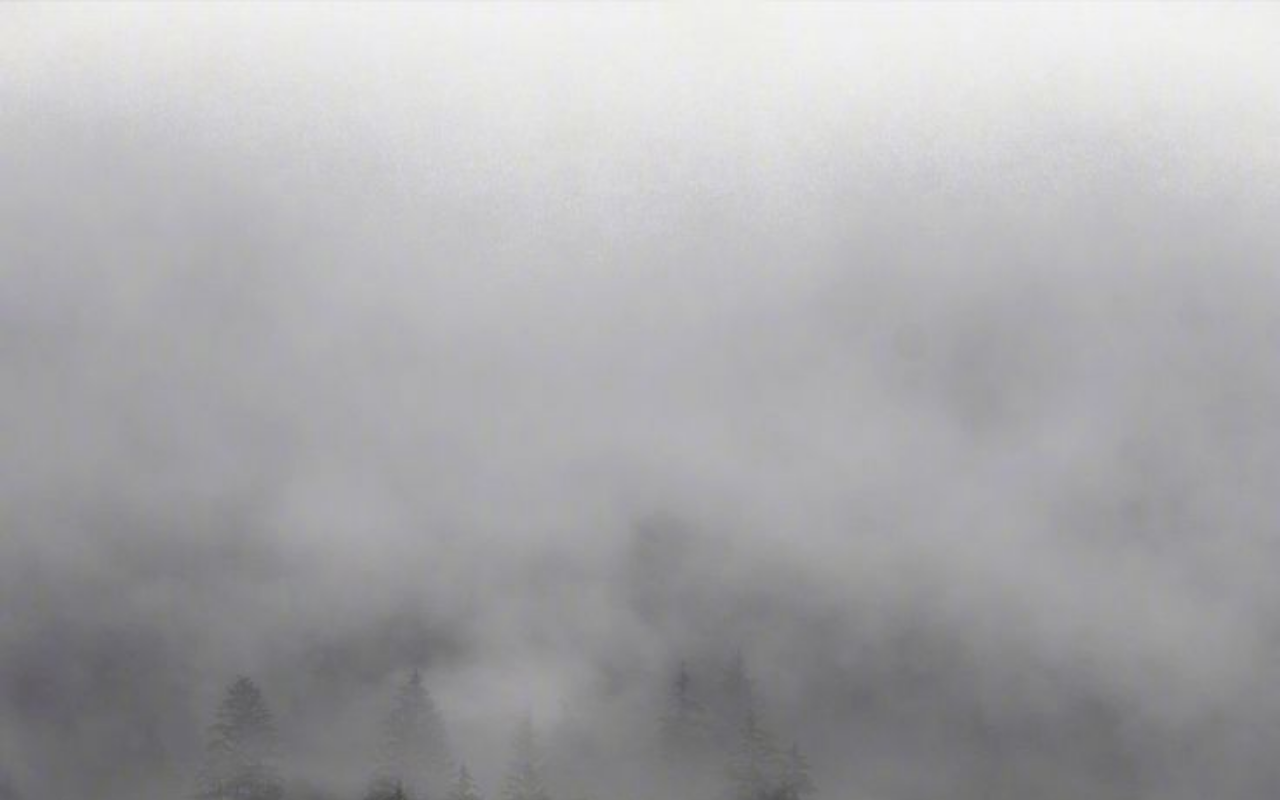
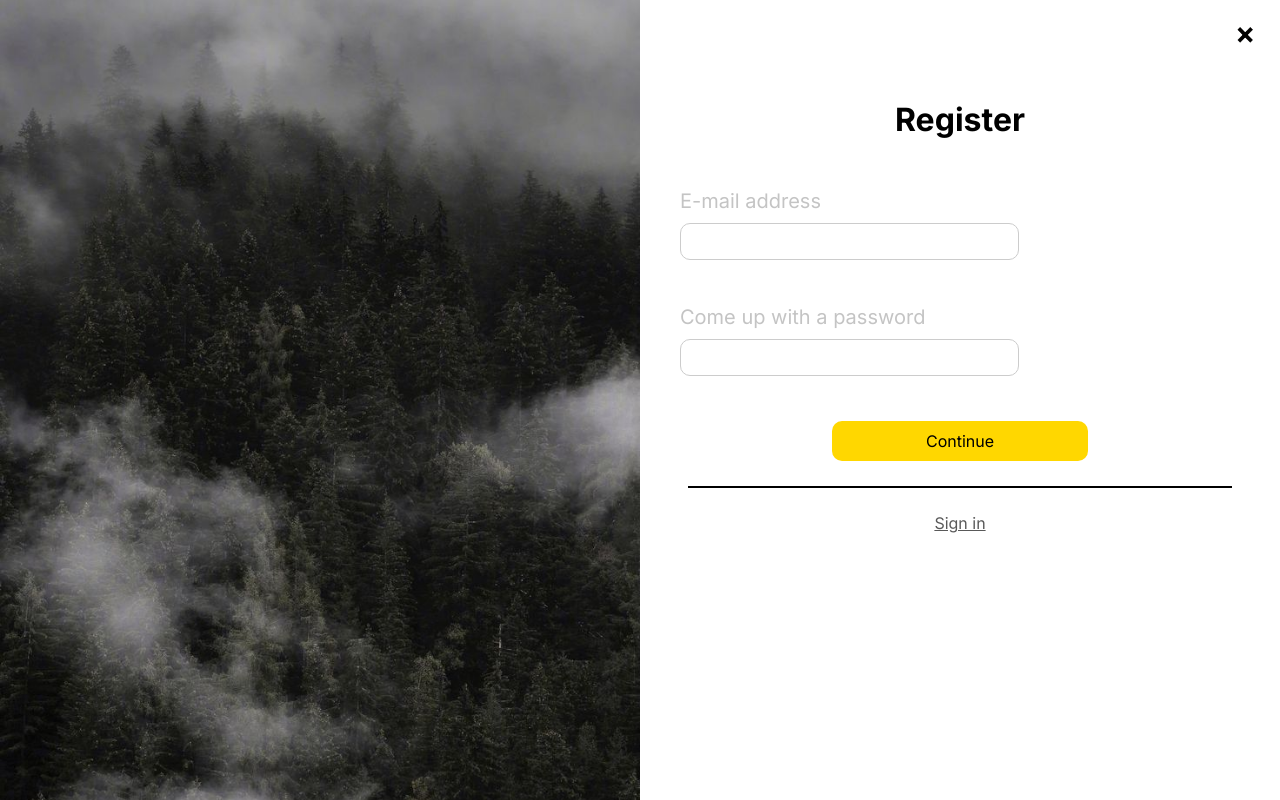
Before and after one commit to Nazar-Sh1/online-marketplace, a PHP site: page /index.register.menu.html in a window 1280 px wide. Run offline with PHP 8.4, Linux system fonts and the light colour scheme; some libraries are stand-ins or nearby versions.

Commit message:
adding login and register menu

```diff
--- a/css/global.header-nav.css
+++ b/css/global.header-nav.css
@@ -83,3 +115,62 @@
 .nav__link {
   color: #131913;
 }
+
+.login-modal {
+  display: none; /* Сховане за замовчуванням */
+  position: fixed;
+  top: 0;
+  left: 0;
+  width: 100%;
+  height: 100%;
+  background-color: rgba(0, 0, 0, 0.5); /* Темний фон позаду */
+  justify-content: center;
+  align-items: center;
+  z-index: 1000;
+}
+
+.login-modal__content {
+  background: #fff;
+  padding: 20px;
+  width: 90%;
+  max-width: 500px; /* Зменшений розмір */
+  border-radius: 10px;
+  position: relative;
+  box-shadow: 0 4px 8px rgba(0, 0, 0, 0.2);
+}
+
+.login-modal__close {
+  position: absolute;
+  top: 10px;
+  right: 10px;
+  font-size: 24px;
+  cursor: pointer;
+}
+
+.login__heading {
+  text-align: center;
+  margin-bottom: 20px;
+}
+
+/* Вхідні поля */
+input[type="email"],
+input[type="password"] {
+  width: 100%;
+  padding: 10px;
+  margin-top: 5px;
+  margin-bottom: 15px;
+  border: 1px solid #ccc;
+  border-radius: 5px;
+}
+
+.login__button {
+  width: 100%;
+  padding: 10px;
+  background-color: #ffd700;
+  color: black;
+  border: none;
+  border-radius: 5px;
+  font-size: 16px;
+  cursor: pointer;
+  text-align: center;
+}
--- a/css/index.login.register.css
+++ b/css/index.login.register.css
@@ -21,83 +21,91 @@
   flex: 1;
   display: flex;
   flex-direction: column;
-  align-items: center;
-  justify-content: center;
-  padding: 20px;
+  /* padding: 20px; */
+  margin-top: 100px;
+  align-items: center; /* Центрування всіх елементів по горизонталі */
+}
+
+.login__title {
+  width: 100%;
+  text-align: center;
 }
 
 .login__heading {
-  margin-bottom: 20px;
+  margin-bottom: 50px;
 }
 
-.login__field,
-.login__button-wrapper,
-.login__footer-link {
+/* Стилі для полів форми */
+.login__field {
   width: 100%;
-  text-align: center;
-  margin-bottom: 15px;
+  margin-bottom: 10px;
+  margin-left: 80px;
+  display: flex;
+  flex-direction: column;
+  align-items: flex-start;
 }
 
-/* Нові стилі для полів введення */
 .login__label {
   display: flex;
   flex-direction: column;
-  align-items: center; /* Вирівнювання по центру */
-  width: 100%; /* Займає всю ширину */
+  align-items: flex-start;
+  width: 100%;
 }
 
 .login__label-text {
-  margin-bottom: 5px; /* Відступ між текстом і полем введення */
+  margin-bottom: 5px;
+  text-align: left;
+  width: 100%;
+  font-size: 20px;
+  font-weight: 20px;
+  color: #c4c4c4;
 }
 
-.login__field {
-  margin-bottom: 15px; /* Відступ між полями */
-  display: flex; /* Додаємо flex для центрування */
-  flex-direction: column; /* Вертикальне вирівнювання */
-  align-items: center; /* Центрування елементів */
-}
-
-/* Стилі для полів введення */
 input[type="email"],
 input[type="password"] {
-  width: 90%; /* Зробити ширшими (90% від батьківського елемента) */
-  max-width: 500px; /* Максимальна ширина */
-  padding: 10px 100px; /* Внутрішні відступи */
-  border: 1px solid #ccc; /* Сірий контур */
-  border-radius: 10px; /* Закруглені кути */
-  box-sizing: border-box; /* Включає padding і border в загальну ширину */
+  width: 100%;
+  max-width: 700px;
+  padding: 10px 80px;
+  border: 1px solid #ccc;
+  border-radius: 10px;
+  box-sizing: border-box;
 }
 
 input[type="email"]:focus,
 input[type="password"]:focus {
-  border-color: #FFD700; /* Зміна кольору контуру при фокусі */
-  outline: none; /* Прибирає стандартний контур */
+  border-color: #ffd700;
+  outline: none;
 }
 
+/* Центрування кнопок та посилань */
 .login__button-wrapper,
-.login__footer-link {
+.login__footer-link,
+.login__divider {
+  display: flex;
+  justify-content: center; /* Центрування елементів по горизонталі */
   width: 100%;
-  text-align: center;
-  margin-bottom: 15px;
-}
-
-.login__line-divider {
-  margin: 20px 0;
-  width: 80%;
+  margin-bottom: 25px;
 }
 
 .login__button-link {
   display: block;
   padding: 10px;
-  background-color: #FFD700;
-  color: white;
+  background-color: #ffd700;
+  color: black;
   text-decoration: none;
-  border-radius: 5px;
+  border-radius: 10px;
+  width: 40%; /* Ширина для кнопки */
+  text-align: center;
+}
+
+.login__line-divider {
+  width: 85%;
+  border: 1px solid #000;
 }
 
 .login__footer-link-text {
   color: #595959;
-  text-decoration: none;
+  text-decoration: underline;
 }
 
 /* Стилі для кнопки закриття */
@@ -109,7 +117,39 @@
 }
 
 .login__close-icon {
-  width: 30px; /* Зменшення розміру іконки */
+  width: 30px;
   height: 30px;
   object-fit: contain;
 }
+
+/* Стилі для модального вікна */
+.modal {
+  display: none;
+  position: fixed;
+  top: 0;
+  left: 0;
+  width: 100%;
+  height: 100%;
+  background-color: rgba(0, 0, 0, 0.5); /* Напівпрозорий чорний фон */
+  justify-content: center;
+  align-items: center;
+  z-index: 1000;
+}
+
+.modal-content {
+  background-color: #fff;
+  /* padding: 20px; */
+  border-radius: 8px;
+  /* width: 400px; */
+  max-width: 90%;
+  text-align: center;
+  box-shadow: 0 4px 8px rgba(0, 0, 0, 0.2);
+}
+
+.close {
+  position: absolute;
+  top: 10px;
+  right: 15px;
+  font-size: 20px;
+  cursor: pointer;
+}
--- a/index.register.menu.html
+++ b/index.register.menu.html
@@ -18,27 +18,69 @@
     ></script>
   </head>
   <body>
-    <main>
-      <div><img src="img/photo/nature.jfif" alt="Nature" /></div>
-      <div>
-        <a href="#"></a
-        ><img src="img/icone/cansel-logo-dark.png" alt="Cansel Logo" />
-        <div><h1>Entrance</h1></div>
-        <div>
-          <div><p>Phone number</p></div>
-          <div></div>
+    <main class="login">
+      <div class="login__image-wrapper">
+        <img
+          src="img/photo/nature.jfif"
+          alt="Gaming Top"
+          class="login__image"
+        />
+      </div>
+      <div class="login__form">
+        <a href="index.html" class="login__close-link">
+          <img
+            src="img/icone/cansel-logo-dark.png"
+            alt="Cansel Logo"
+            class="login__close-icon"
+          />
+        </a>
+        <div class="login__title">
+          <h1 class="login__heading">Register</h1>
         </div>
-        <div>
-          <div><p>Come up with a password</p></div>
-          <div></div>
+        <div class="login__field">
+          <div class="login__label">
+            <p class="login__label-text">E-mail address</p>
+            <form action="/submit_registration" method="post">
+              <!-- <label for="email">adres@gmail.com:</label><br /> -->
+              <input
+                type="email"
+                id="email"
+                name="email"
+                required
+              /><br /><br />
+            </form>
+          </div>
+          <div class="login__input"></div>
         </div>
-        <div>
-          <a href="#"
-            ><div><p>Continue</p></div></a
-          >
+        <div class="login__field">
+          <div class="login__label">
+            <p class="login__label-text">Come up with a password</p>
+            <!-- Поле для введення паролю в формі реєстрації -->
+            <form action="/submit_registration" method="post">
+              <!-- <label for="password">Пароль:</label><br /> -->
+              <input
+                type="password"
+                id="password"
+                name="password"
+                required
+              /><br /><br />
+
+              <!-- <input type="submit" value="Зареєструватись" /> -->
+            </form>
+          </div>
+          <div class="login__input"></div>
         </div>
-        <div><hr class="product-line-divider" /></div>
-        <div><a href="#">Register</a></div>
+        <div class="login__button-wrapper">
+          <a href="#" class="login__button-link">
+            <div class="login__button-text">Continue</div>
+          </a>
+        </div>
+        <div class="login__divider">
+          <hr class="login__line-divider" />
+        </div>
+        <div class="login__footer-link">
+          <a href="index.login.menu.html" class="login__footer-link-text">Sign in</a>
+        </div>
       </div>
     </main>
   </body>
--- a/js/index.js
+++ b/js/index.js
@@ -1,7 +1,7 @@
 function init() {
   // import(""); вписати назву файлу js
   import("./main.js");
-  // import("./01.js");
+  import("./registration.wiev.js");
 }
 
 const totalPartials = document.querySelectorAll(
```
Also changed, not shown: other parts of css/global.header-nav.css (+32 -0 lines), global.header-nav.partial.html (+58 -37 lines), index.login.menu.html (+8 -11 lines), js/registration.wiev.js (added, +21 -0 lines).
